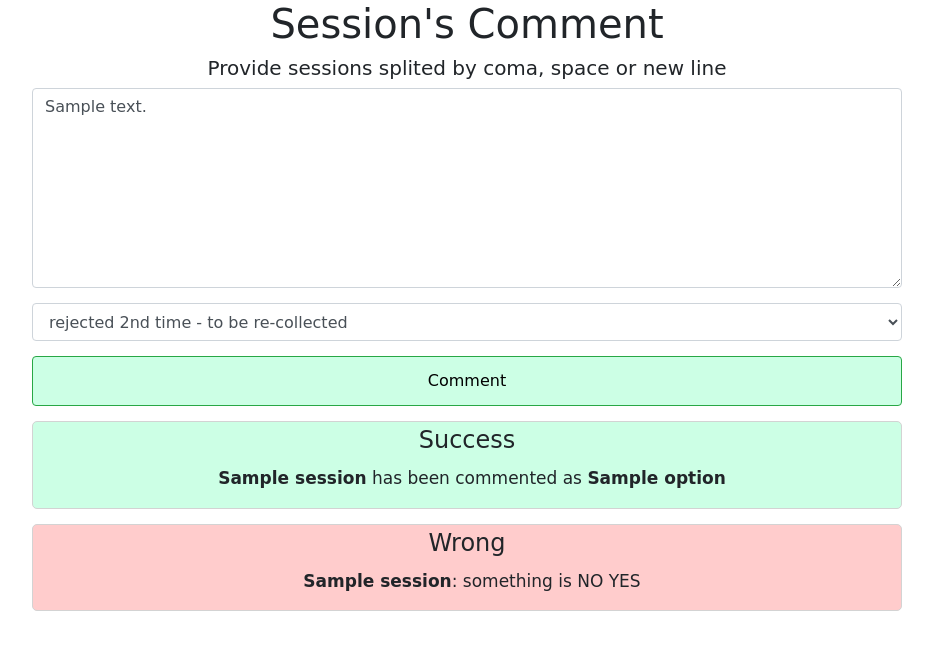
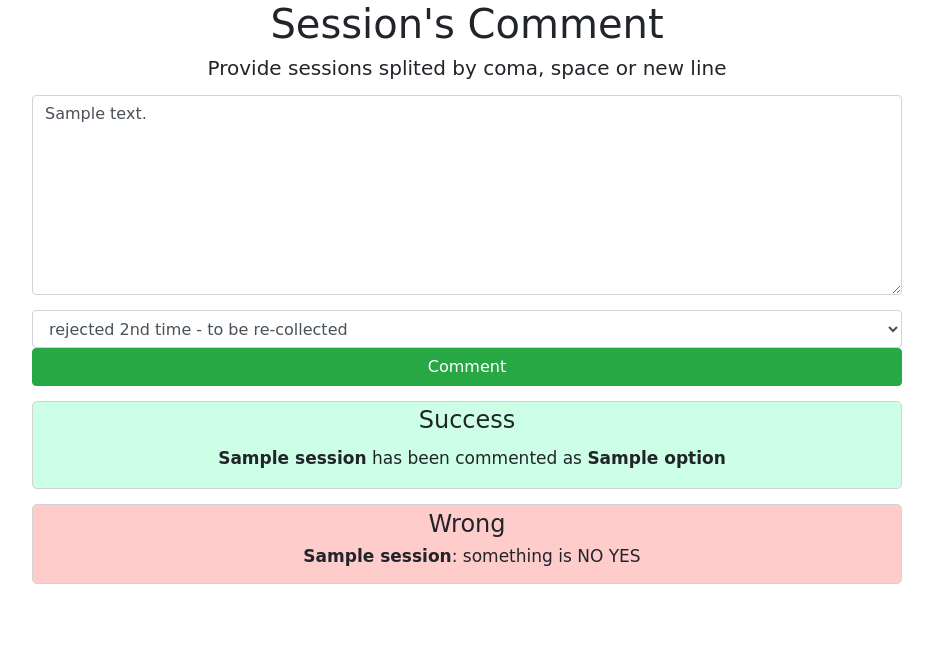
Before and after one commit to bartello88/Comment-Tool, a Flask app: template templates/index.html in a window 1280 px wide. Shown: the top 650 px of the page, without its empty margins (173-1106 px from the left). Run offline with Flask 2, Linux system fonts and the light colour scheme; the template is opened without the code that fills it: most values are stand-ins (such as "Sample title", 1, 10 or a date in 2020); parts of the project's set-up code (start-up, migrations or seed data) failed here and were passed over; some libraries are stand-ins or nearby versions; some web fonts are replaced.

Commit message:
Small changes in CSS

```diff
--- a/static/style.css
+++ b/static/style.css
@@ -1,62 +1,75 @@
-*{
+* {
     font-family: 'Averia Sans Libre', cursive;
 }
-.container{
+
+.container {
     min-height: 300px;
     width: 900px;
 }
-textarea{
+
+textarea {
     min-height: 200px;
     min-width: 300px;
     margin-bottom: 15px;
+        margin-top: 15px;
+    height: 50px;
+    background-color: #CCFFE5;
+    color: black;
+    transition: all 0.1s ease;
 }
-button{
+
+button {
     width: 100%;
     text-align: center;
     left: 50%;
     margin: auto;
 }
-strong{
+
+strong {
     float: right;
 }
-h1 ,h5{
+
+h1,
+h5 {
     text-align: center;
 }
-#button{
-    margin-top: 15px;
-    height: 50px;
-    background-color: #CCFFE5;
-    color: black;
-    transition: all 0.1s ease;
-}
-#button:hover{
+
+
+#button:hover {
     transform: scale(1.02);
 }
-.session-container{
-    display:flex;
-    flex-direction:column;
+
+.session-container {
+    display: flex;
+    flex-direction: column;
     margin: auto;
     margin-top: 15px;
 }
-.session-list{
-    border:solid 1px lightgrey;
+
+.session-list {
+    border: solid 1px lightgrey;
     border-radius: 5px;
     text-align: center;
     flex: auto;
     font-size: 17px;
     align-content: center;
 }
-ul{
+
+ul {
     list-style-type: none;
 }
-li{
+
+li {
     margin-left: -30px;
 }
-.good-sessions{
-     background-color: #CCFFE5;
+
+.good-sessions {
+    background-color: #CCFFE5;
 }
-.wrong-sessions{
-     background-color: #FFCCCC;
-     margin: 15px 0 15px 0;
-     line-height1.2;
+
+.wrong-sessions {
+    background-color: #FFCCCC;
+    margin: 15px 0 15px 0;
+    line-height:1.2;
+    padding-top:5px;
 }
```
